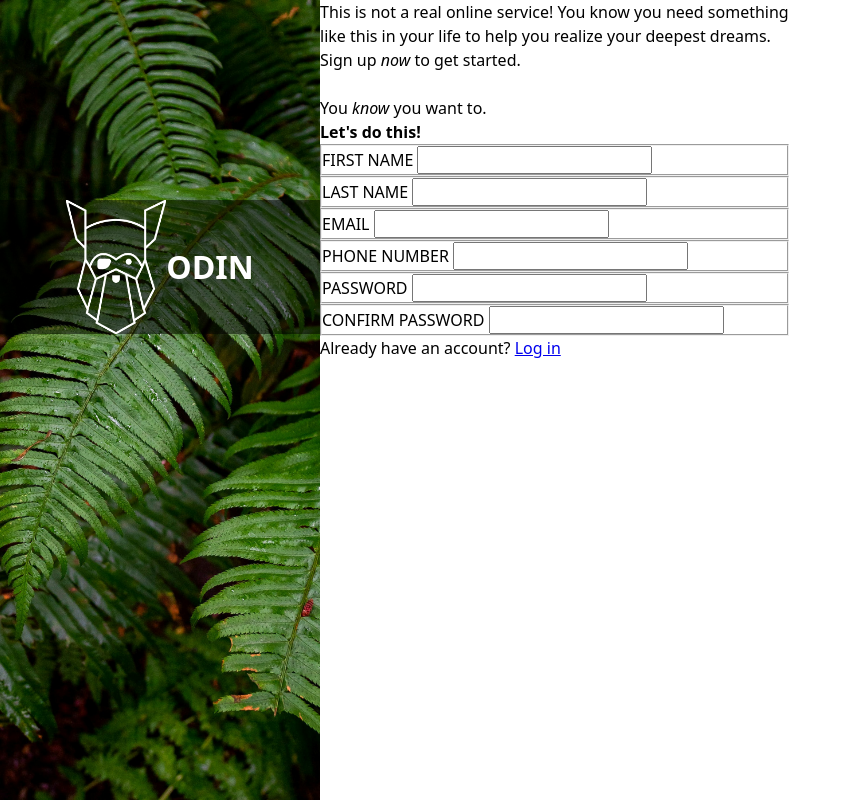
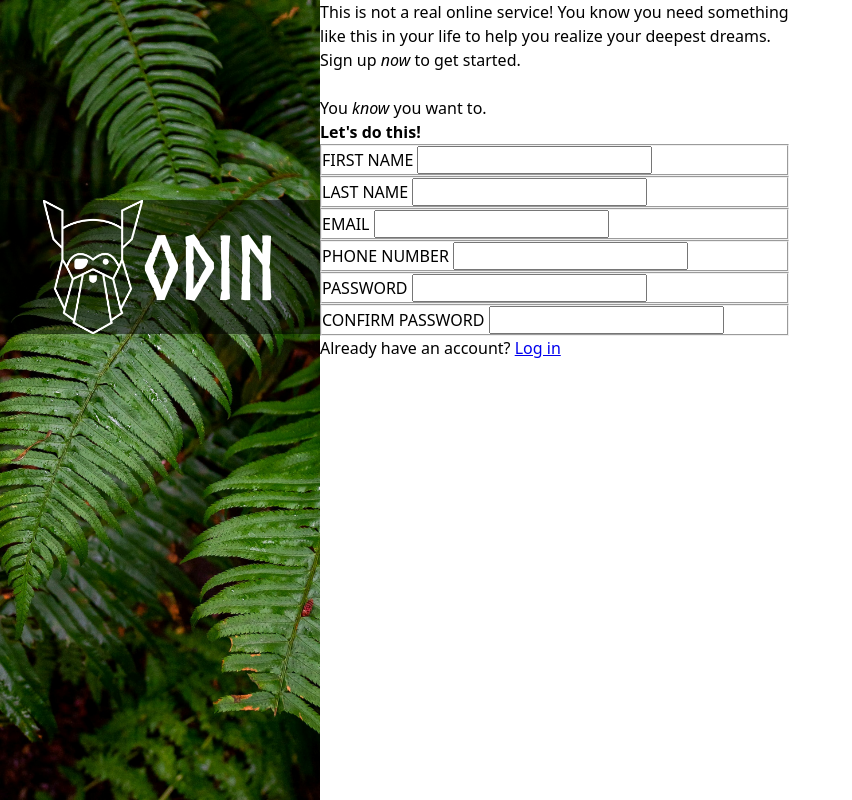
Before and after one commit to Lanerbop/odin-form, a plain HTML site: page index.html in a window 1280 px wide. Shown: the whole page, without its empty margins (0-852 px from the left). Drawn offline with Linux system fonts and the light colour scheme.

Commit message:
Style ODIN font

```diff
--- a/styles.css
+++ b/styles.css
@@ -1,3 +1,11 @@
+@font-face {
+  font-family: 'Norse Bold';
+  src: url(./resources/Norse-Bold.otf)
+  format('opentype');
+  font-weight: normal;
+  font-style: normal;
+}
+
 /* RESET */
 
 *,
@@ -57,6 +65,11 @@ header {
   background-position-x: center;
 }
 
+header h1 {
+  font-family: 'Norse Bold';
+  font-size: 5.5rem;
+}
+
 .logo__container {
   width: 100%;
   background-color: rgba(0, 0, 0, 0.5);
```
